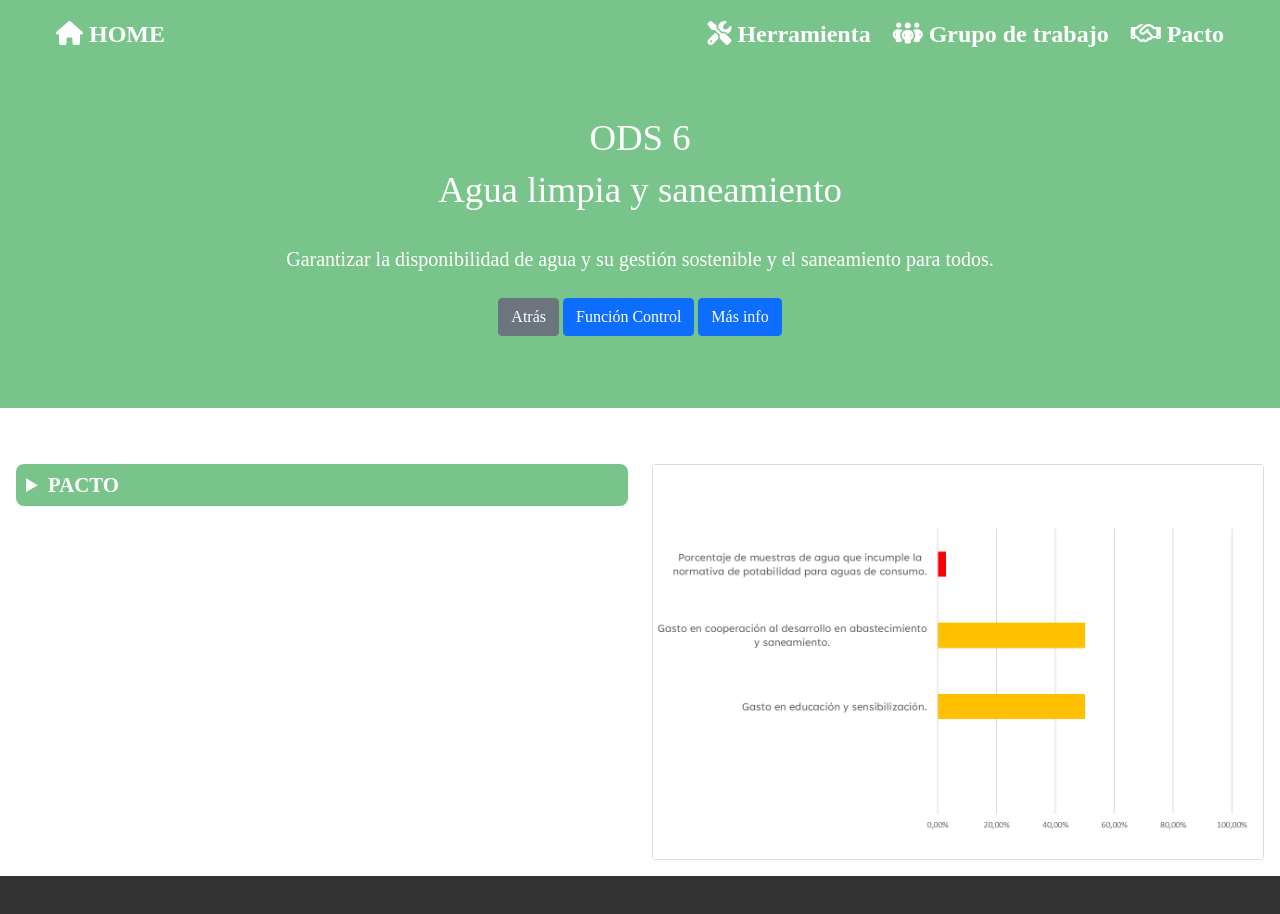
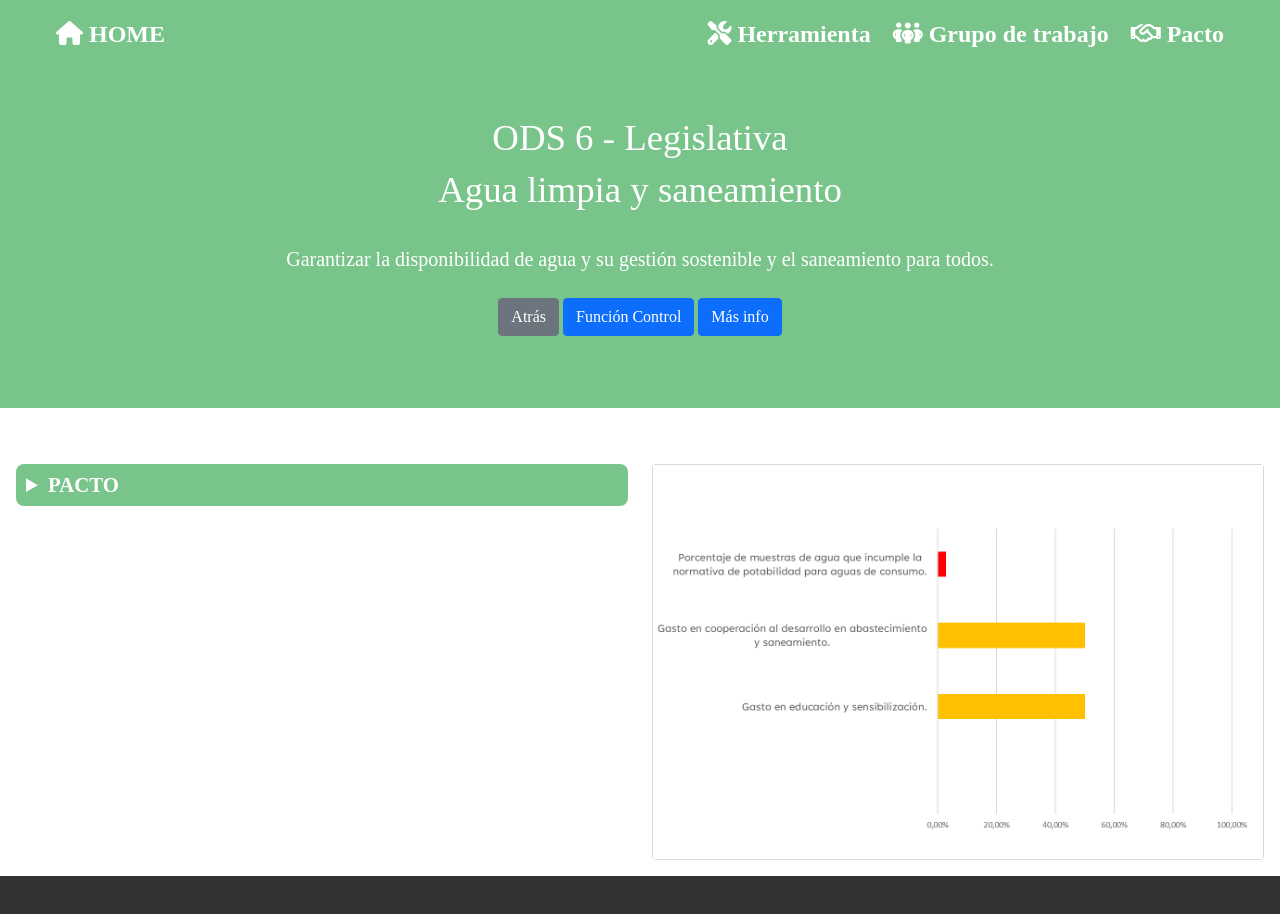
Before and after one commit to 0xRauros/upna-ods, a plain HTML site: page templates/ods/ods-06/ods-06-legislativa.html in a window 1280 px wide. Drawn offline with nearby package versions, Linux system fonts and the light colour scheme; a web font is replaced by a local one.

Commit message:
ods 6 fix

```diff
--- a/templates/ods/ods-06/ods-06-legislativa.html
+++ b/templates/ods/ods-06/ods-06-legislativa.html
@@ -39,7 +39,7 @@
       <br>
       <section class="jumbotron text-center">
           <div class="container">
-            <h1 class="ods-title">ODS 6</h1>
+            <h1 class="ods-title">ODS 6 - Legislativa</h1>
             <h1 class="ods-title">Agua limpia y saneamiento</h1>
             <br>
             <p class="lead text-white">Garantizar la disponibilidad de agua y su gestión sostenible y el saneamiento para todos.</p>
```
Also changed, not shown: templates/ods/ods-06/ods-06-control.html (+1 -1 lines).
